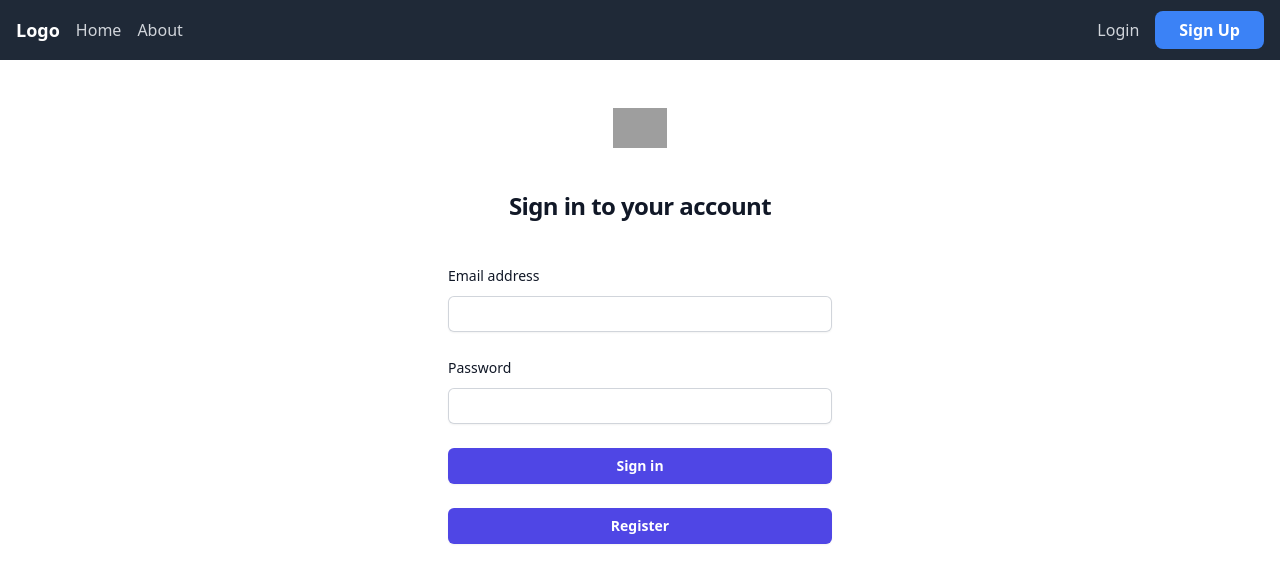
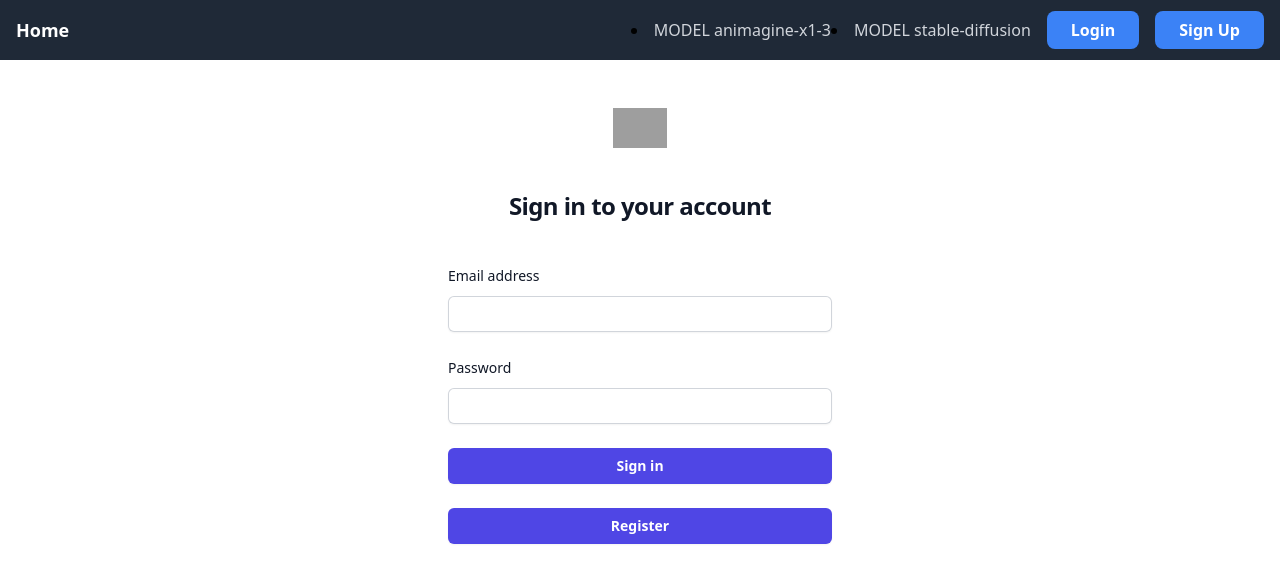
Before and after one commit to phuthannet/project-font, a Next.js app: page /login in a window 1280 px wide. Shown: the top 582 px of the page. Built offline with nearby package versions, Linux system fonts and the light colour scheme; grey boxes are pictures that could not be loaded.

Commit message:
uupdate navbar

```diff
--- /dev/null
+++ b/app/Auth/AuthContext.js
@@ -0,0 +1,17 @@
+"use client";
+import React from 'react';
+import Navbar from './Navbar';
+import { AuthProvider } from './AuthContext';
+
+const AuthContext = () => {
+  return (
+    <AuthProvider>
+      <div>
+        <Navbar />
+        {/* ส่วนอื่น ๆ ของแอพ */}
+      </div>
+    </AuthProvider>
+  );
+}
+
+export default AuthContext;
--- /dev/null
+++ b/app/config/config.js
@@ -0,0 +1 @@
+export const STRAPI_BASE_URL = "https://favorable-dawn-95d99e7a24.strapiapp.com"
--- /dev/null
+++ b/app/navbar/navbar.css
@@ -0,0 +1,4 @@
+.nav-right{
+    display: flex;
+
+}
--- a/app/navbar/navbar.js
+++ b/app/navbar/navbar.js
@@ -1,20 +1,33 @@
-import React from 'react';
+"use client";
+
+import React, { useState } from 'react';
 
 const Navbar = () => {
+  // สร้าง state เพื่อเก็บสถานะการเข้าสู่ระบบ
+  const [isLoggedIn, setIsLoggedIn] = useState(false);
+
+  // ฟังก์ชันสำหรับเปลี่ยนสถานะการเข้าสู่ระบบ
+  const handleLogin = () => {
+    setIsLoggedIn(!isLoggedIn); // สลับสถานะเป็นตรงข้าม
+  };
+
   return (
     <nav className="bg-gray-800 p-4">
       <div className="container mx-auto flex justify-between items-center">
         <div className="flex items-center">
-          <a href="#" className="text-white font-bold text-lg">Logo</a>
-          <ul className="ml-4 flex items-center space-x-4">
-            <li><a href="/genimage/animagine-x1-3" className="text-gray-300 hover:text-white">Home</a></li>
-            <li><a href="/genimage/stable-diffusion" className="text-gray-300 hover:text-white">About</a></li>
-
-          </ul>
+          <a href="/" className="text-white font-bold text-lg">Home</a>
         </div>
-        <div className="hidden md:block">
-          <a href="/login" className="text-gray-300 hover:text-white">Login</a>
-          <a href="/register" className="bg-blue-500 ml-4 py-2 px-6 text-white font-bold rounded-lg hover:bg-blue-600">Sign Up</a>
+        <div className="hidden md:flex">
+            <li><a href="/genimage/animagine-x1-3" className="text-gray-300 hover:text-white">MODEL animagine-x1-3</a></li>
+            <li><a href="/genimage/stable-diffusion" className="text-gray-300 hover:text-white">MODEL stable-diffusion</a></li>
+          {isLoggedIn ? (
+            <a href="/logout" className="bg-red-500 ml-4 py-2 px-6 text-white font-bold rounded-lg hover:bg-red-600">Logout</a>
+          ) : (
+            <div>
+              <a href="/login" className="bg-blue-500 ml-4 py-2 px-6 text-white font-bold rounded-lg hover:bg-blue-600" onClick={handleLogin}>Login</a>
+              <a href="/register" className="bg-blue-500 ml-4 py-2 px-6 text-white font-bold rounded-lg hover:bg-blue-600">Sign Up</a>
+            </div>
+          )}
         </div>
         <div className="md:hidden">
           {/* Hamburger menu button */}
--- a/app/page.js
+++ b/app/page.js
@@ -2,10 +2,11 @@
 import axios from "axios";
 import { useState, useEffect, useTransition } from "react";
 import { updateHeartCount } from "./action";
+import {STRAPI_BASE_URL} from "./config/config";
 const fetchBlog = async () => {
   try {
     const res = await axios.get(
-      `http://127.0.0.1:1337/api/histories?populate=*`
+      (STRAPI_BASE_URL)+'/api/histories?populate=*',
     );
     return res.data.data;
   } catch (error) {
```
